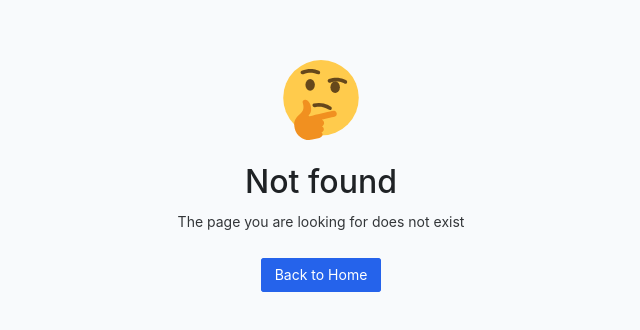
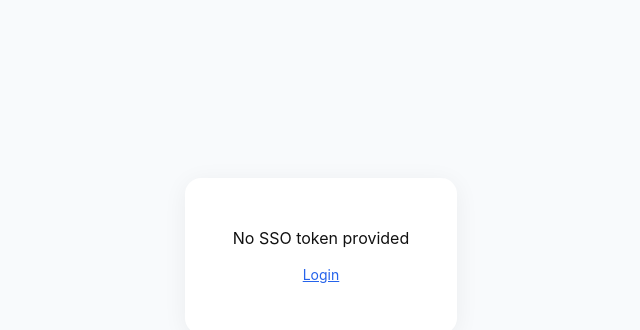
Before and after one commit to halaostory/halaos, a Vue app in the folder frontend/: page /sso in a window 1280 px wide. Before the commit this address had no page. Shown: the part 144-474 px from the top of the page, without its empty margins (319-959 px from the left). Built offline with nearby package versions, Linux system fonts and the light colour scheme.

Commit message:
feat: migrate routes from /dashboard to root, add SSO callback

```diff
--- a/frontend/src/router/index.ts
+++ b/frontend/src/router/index.ts
@@ -14,10 +14,11 @@ const router = createRouter({
       component: () => import("../views/SetupWizardView.vue"),
       meta: { requiresAuth: true, roles: ["super_admin", "admin"] },
     },
-    // Public marketing pages
+    // Public marketing pages (guest only)
     {
       path: "/",
       component: () => import("../components/PublicLayout.vue"),
+      meta: { guestOnly: true },
       children: [
         {
           path: "",
@@ -103,9 +104,16 @@ const router = createRouter({
       name: "verify-email",
       component: () => import("../views/VerifyEmailView.vue"),
     },
-    // Dashboard (authenticated)
+    // SSO Callback
     {
-      path: "/dashboard",
+      path: "/sso",
+      name: "sso",
+      component: () => import("../views/SSOCallbackView.vue"),
+      meta: { title: "SSO Login" },
+    },
+    // Dashboard (authenticated) — at root path
+    {
+      path: "/",
       component: () => import("../components/DashboardLayout.vue"),
       meta: { requiresAuth: true },
       children: [
@@ -498,6 +506,12 @@ const router = createRouter({
         },
       ],
     },
+    // Backward compat: redirect old /dashboard/* paths to root
+    {
+      path: "/dashboard/:pathMatch(.*)*",
+      redirect: (to) => to.path.replace("/dashboard", "") || "/",
+    },
+    // 404
     {
       path: "/:pathMatch(.*)*",
       name: "not-found",
@@ -509,14 +523,17 @@ const router = createRouter({
 router.beforeEach(async (to) => {
   const auth = useAuthStore();
 
+  // Auth required but not logged in
   if (to.meta.requiresAuth && !auth.isAuthenticated) {
     return { name: "login", query: { redirect: to.fullPath } };
   }
 
+  // Fetch user info if authenticated but no user data
   if (auth.isAuthenticated && !auth.user) {
     await auth.fetchMe();
   }
 
+  // Role-based access control
   if (to.meta.roles && auth.user) {
     const allowed = to.meta.roles as string[];
     if (!allowed.includes(auth.user.role)) {
@@ -524,6 +541,12 @@ router.beforeEach(async (to) => {
     }
   }
 
+  // Redirect authenticated users away from guest-only routes (public pages)
+  if (to.meta.guestOnly && auth.isAuthenticated) {
+    return { name: "dashboard" };
+  }
+
+  // Redirect authenticated users away from login/register
   if ((to.name === "login" || to.name === "register") && auth.isAuthenticated) {
     // Redirect new admins to setup wizard if not completed
     const setupDone = localStorage.getItem("halaos_setup_done");
--- /dev/null
+++ b/frontend/src/views/SSOCallbackView.vue
@@ -0,0 +1,59 @@
+<script setup lang="ts">
+import { ref, onMounted } from 'vue'
+import { useRouter, useRoute } from 'vue-router'
+import { useI18n } from 'vue-i18n'
+import { NSpin } from 'naive-ui'
+import { useAuthStore } from '../stores/auth'
+
+const { t } = useI18n()
+const router = useRouter()
+const route = useRoute()
+const auth = useAuthStore()
+const error = ref('')
+const loading = ref(true)
+
+onMounted(async () => {
+  const token = route.query.token as string
+  if (!token) {
+    error.value = 'No SSO token provided'
+    loading.value = false
+    return
+  }
+  try {
+    await auth.loginWithSSO(token)
+    router.replace('/')
+  } catch {
+    error.value = 'SSO login failed'
+    loading.value = false
+  }
+})
+</script>
+
+<template>
+  <div class="sso-page">
+    <div class="sso-card">
+      <template v-if="loading">
+        <NSpin size="large" />
+        <p style="margin-top: 16px; color: var(--text-muted);">{{ t('common.loading') }}</p>
+      </template>
+      <template v-else>
+        <p style="color: var(--text-primary); font-size: 16px;">{{ error }}</p>
+        <router-link to="/login" style="color: var(--brand-primary); margin-top: 12px; display: inline-block;">
+          {{ t('auth.login') }}
+        </router-link>
+      </template>
+    </div>
+  </div>
+</template>
+
+<style scoped>
+.sso-page {
+  min-height: 100vh; display: flex; align-items: center; justify-content: center;
+  background: var(--bg-app);
+}
+.sso-card {
+  text-align: center; padding: 48px;
+  background: var(--bg-surface); border-radius: 16px;
+  box-shadow: 0 4px 24px rgba(0, 0, 0, 0.06);
+}
+</style>
```
